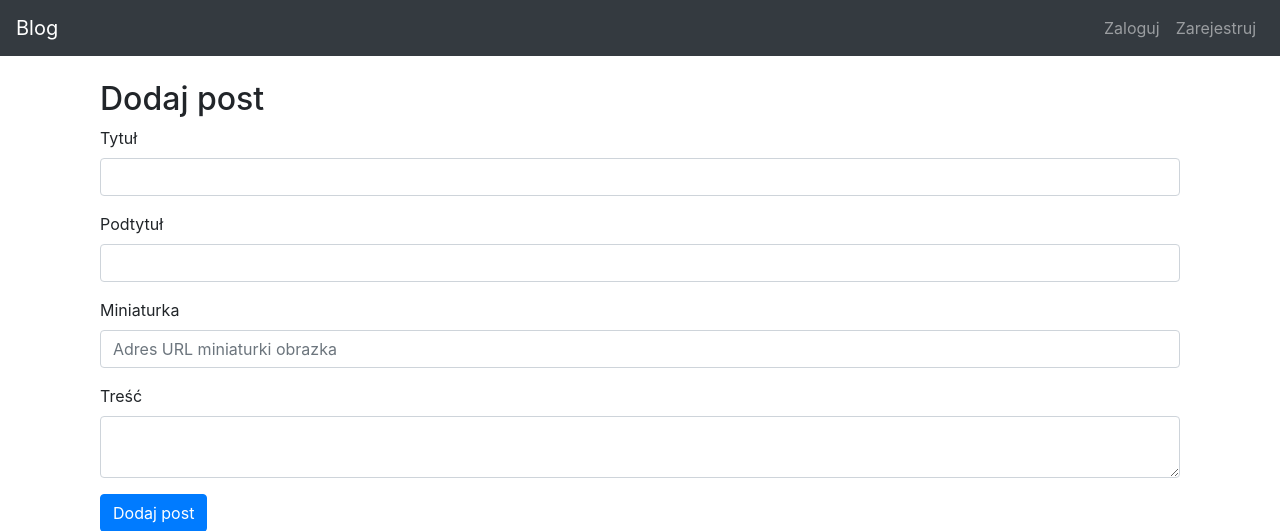
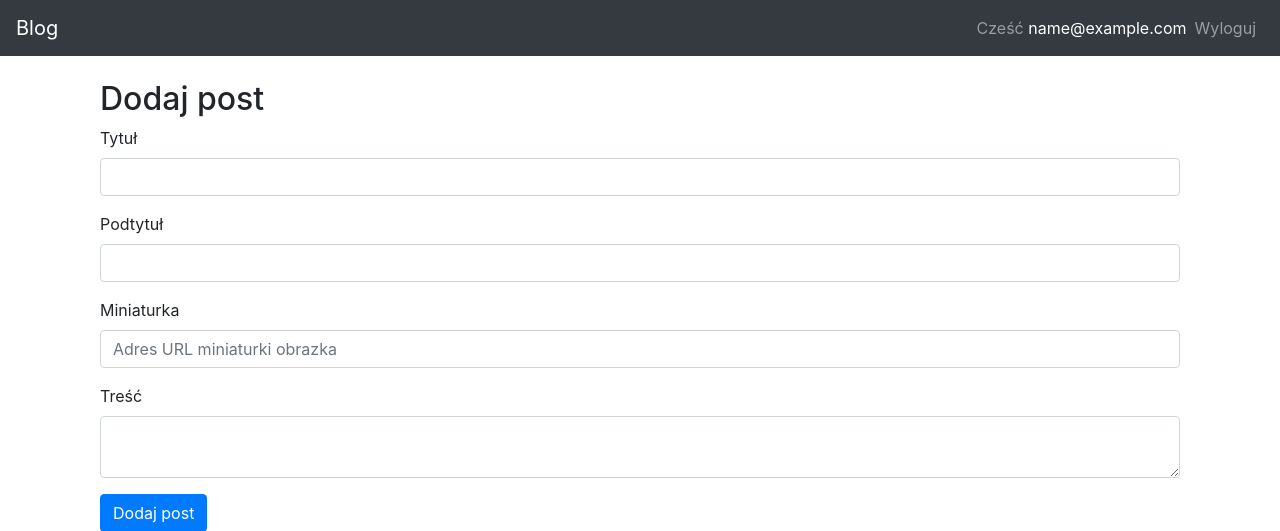
Before and after one commit to s22868/python-blog, a Flask app: page /create-post in a window 1280 px wide. Shown: the top 531 px of the page. Run offline with Flask 3, Linux system fonts and the light colour scheme; the visitor is signed in with stand-in values (Sample User, id 1); some libraries are stand-ins or nearby versions.

Commit message:
fix base session check

```diff
--- a/templates/base.html
+++ b/templates/base.html
@@ -32,7 +32,7 @@
   <nav class="navbar navbar-expand navbar-dark bg-dark">
     <a class="navbar-brand" href="/">Blog</a>
     <ul class="navbar-nav ml-auto">
-      {% if not email %}
+      {% if not session['email'] %}
         <li class="nav-item">
           <a class="nav-link" href="/login">Zaloguj</a>
         </li>
@@ -41,7 +41,7 @@
         </li>
       {% else %}
         <li class="nav-item">
-          <span class="navbar-text">Cześć <a href="{{ url_for('account') }}">{{ email or "" }}</a></span>
+          <span class="navbar-text">Cześć <a href="{{ url_for('account') }}">{{ session['email'] or "" }}</a></span>
         </li>
         <li class="nav-item">
           <a class="nav-link" href="/logout">Wyloguj</a>
```
